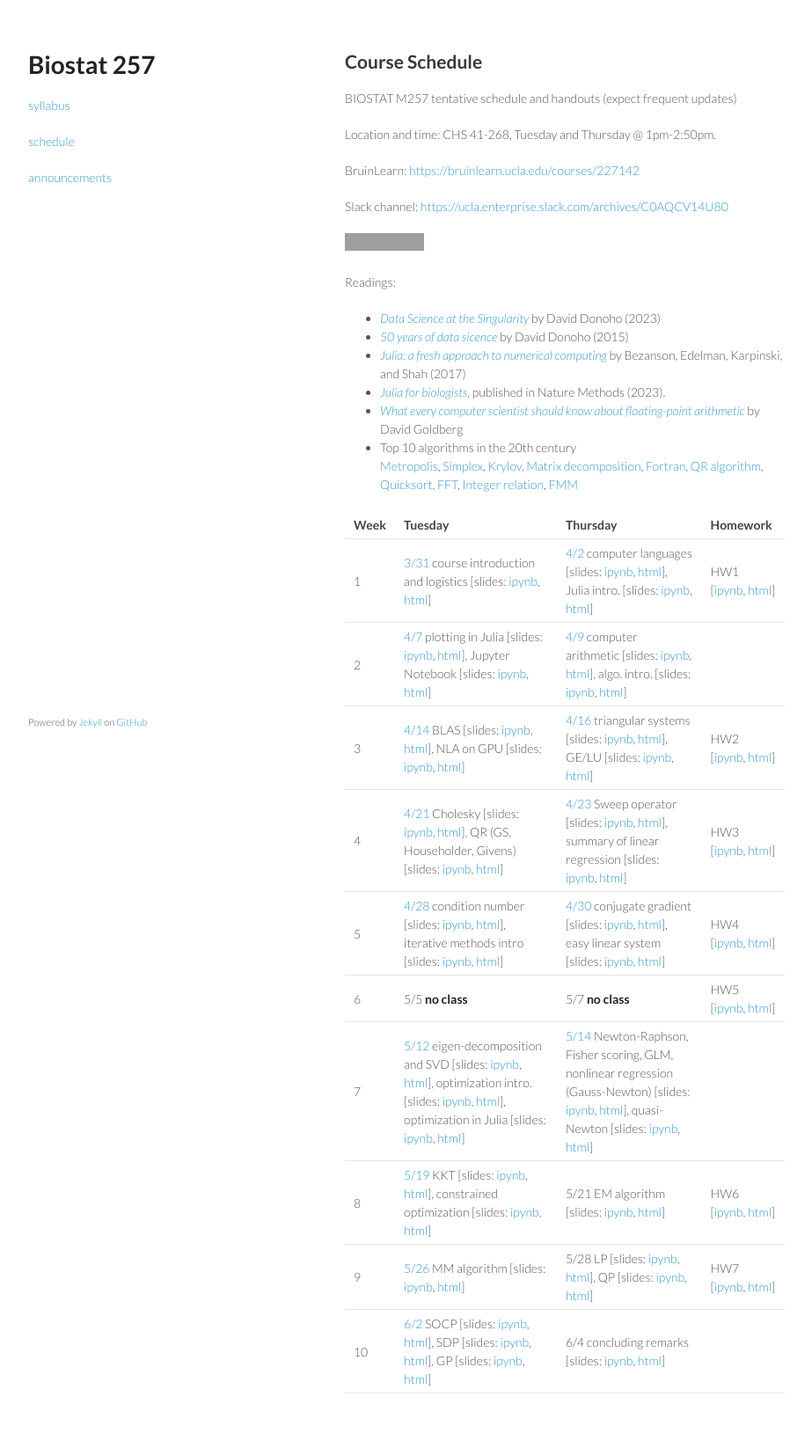
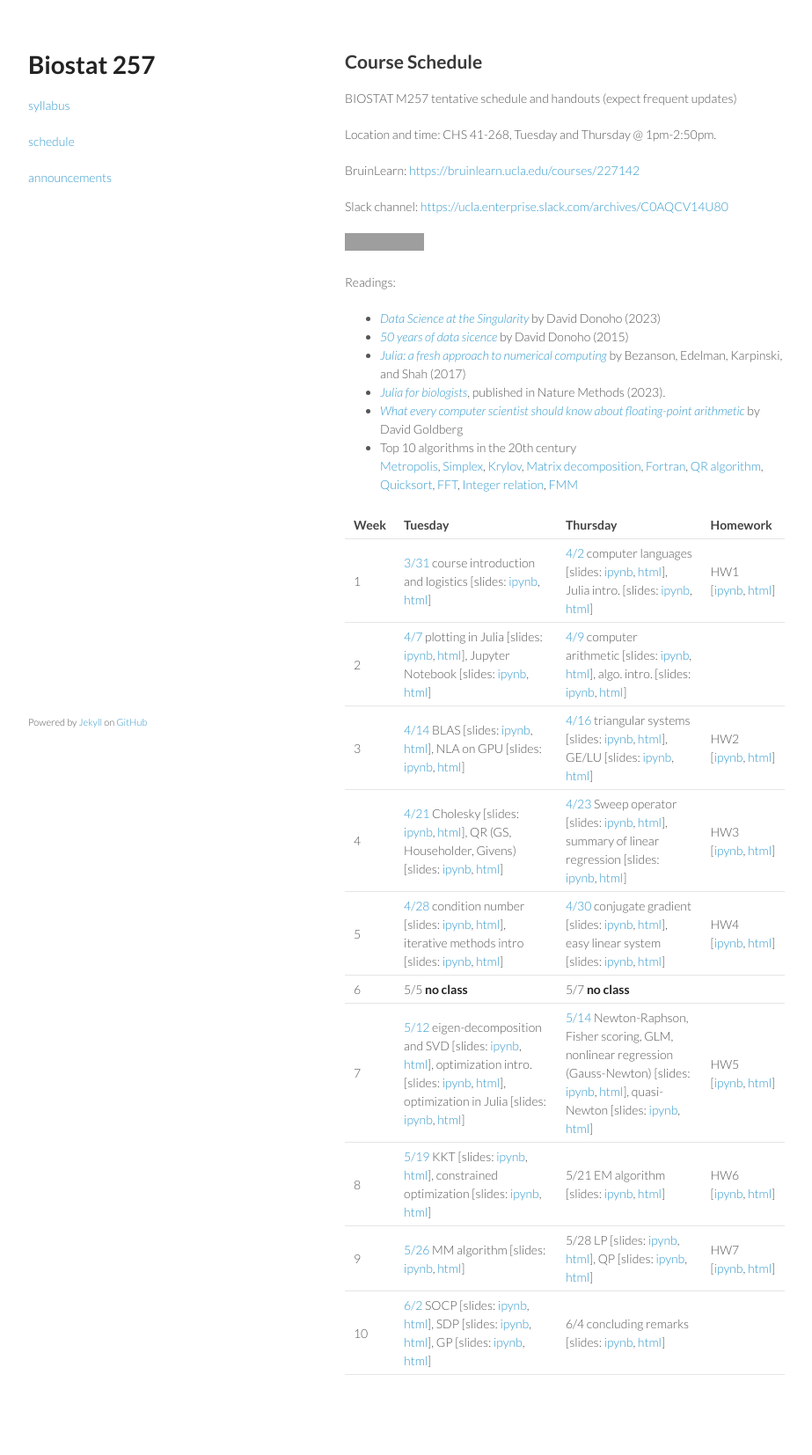
Before and after one commit to ucla-biostat-257/2026spring, a Jekyll site: the page built from schedule/schedule.md, in a window 1280 px wide. Shown: the whole page at 88% size, without its empty margins (178-1101 px from the left). Built offline with Jekyll 4.4.1, drawn with Linux system fonts in a browser that asks for light colours; after the commit the page ends 1633 px from its top, so only the background shows below that; grey boxes are pictures that could not be loaded.

Commit message:
post hw5

```diff
--- a/hw/hw5/Project.toml
+++ b/hw/hw5/Project.toml
@@ -10,9 +10,7 @@ Gurobi = "2e9cd046-0924-5485-92f1-d5272153d98b"
 HiGHS = "87dc4568-4c63-4d18-b0c0-bb2238e4078b"
 Hypatia = "b99e6be6-89ff-11e8-14f8-45c827f4f8f2"
 JuMP = "4076af6c-e467-56ae-b986-b466b2749572"
-KNITRO = "67920dd8-b58e-52a8-8622-53c4cffbe346"
 MosekTools = "1ec41992-ff65-5c91-ac43-2df89e9693a4"
-Pajarito = "2f354839-79df-5901-9f0a-cdb2aac6fe30"
 PrettyTables = "08abe8d2-0d0c-5749-adfa-8a2ac140af0d"
 SCS = "c946c3f1-0d1f-5ce8-9dea-7daa1f7e2d13"
 StatsModels = "3eaba693-59b7-5ba5-a881-562e759f1c8d"
--- a/schedule/schedule.md
+++ b/schedule/schedule.md
@@ -32,8 +32,8 @@ Readings:
 | 3 | [4/14](https://ucla-biostat-257.github.io/2026spring/biostat257spring2026/2026/04/14/week3-day1.html) BLAS \[slides: [ipynb](https://github.com/ucla-biostat-257/2026spring/blob/master/slides/08-numalgintro/numalgintro.ipynb), [html](../slides/08-numalgintro/numalgintro.html)\], NLA on GPU \[slides: [ipynb](https://github.com/ucla-biostat-257/2026spring/blob/master/slides/09-juliagpu/juliagpu.ipynb), [html](../slides/09-juliagpu/juliagpu.html)\] | [4/16](https://ucla-biostat-257.github.io/2026spring/biostat257spring2026/2026/04/16/week3-day2.html) triangular systems \[slides: [ipynb](https://github.com/ucla-biostat-257/2026spring/blob/master/slides/10-trisys/trisys.ipynb), [html](../slides/10-trisys/trisys.html)\], GE/LU \[slides: [ipynb](https://github.com/ucla-biostat-257/2026spring/blob/master/slides/11-gelu/gelu.ipynb), [html](../slides/11-gelu/gelu.html)\] | HW2 \[[ipynb](https://raw.githubusercontent.com/ucla-biostat-257/2026spring/master/hw/hw2/hw02.ipynb), [html](../hw/hw2/hw02.html)\] |
 | 4 | [4/21](https://ucla-biostat-257.github.io/2026spring/biostat257spring2026/2026/04/21/week4-day1.html) Cholesky \[slides: [ipynb](https://github.com/ucla-biostat-257/2026spring/blob/master/slides/12-chol/chol.ipynb), [html](../slides/12-chol/chol.html)\], QR (GS, Householder, Givens) \[slides: [ipynb](https://github.com/ucla-biostat-257/2026spring/blob/master/slides/13-qr/qr.ipynb), [html](../slides/13-qr/qr.html)\] | [4/23](https://ucla-biostat-257.github.io/2026spring/biostat257spring2026/2026/04/23/week4-day2.html) Sweep operator \[slides: [ipynb](https://github.com/ucla-biostat-257/2026spring/blob/master/slides/14-sweep/sweep.ipynb), [html](../slides/14-sweep/sweep.html)\], summary of linear regression \[slides: [ipynb](https://github.com/ucla-biostat-257/2026spring/blob/master/slides/15-linreg/linreg.ipynb), [html](../slides/15-linreg/linreg.html)\] | HW3 \[[ipynb](https://raw.githubusercontent.com/ucla-biostat-257/2026spring/master/hw/hw3/hw03.ipynb), [html](../hw/hw3/hw03.html)\] |
 | 5 | [4/28](https://ucla-biostat-257.github.io/2026spring/biostat257spring2026/2026/04/28/week5-day1.html) condition number \[slides: [ipynb](https://github.com/ucla-biostat-257/2026spring/blob/master/slides/16-cond/cond.ipynb), [html](../slides/16-cond/cond.html)\], iterative methods intro \[slides: [ipynb](https://github.com/ucla-biostat-257/2026spring/blob/master/slides/17-iterative/iterative.ipynb), [html](../slides/17-iterative/iterative.html)\] | [4/30](https://ucla-biostat-257.github.io/2026spring/biostat257spring2026/2026/04/30/week5-day2.html) conjugate gradient \[slides: [ipynb](https://github.com/ucla-biostat-257/2026spring/blob/master/slides/18-cg/cg.ipynb), [html](../slides/18-cg/cg.html)\], easy linear system \[slides: [ipynb](https://github.com/ucla-biostat-257/2026spring/blob/master/slides/19-easylineq/easylineq.ipynb), [html](../slides/19-easylineq/easylineq.html)\] | HW4 \[[ipynb](https://raw.githubusercontent.com/ucla-biostat-257/2026spring/master/hw/hw4/hw04.ipynb), [html](../hw/hw4/hw04.html)\] |
-| 6 | 5/5 **no class**  | 5/7 **no class** | HW5 \[[ipynb](https://raw.githubusercontent.com/ucla-biostat-257/2026spring/master/hw/hw5/hw05.ipynb), [html](../hw/hw5/hw05.html)\] |
-| 7 | [5/12](https://ucla-biostat-257.github.io/2026spring/biostat257spring2026/2026/05/12/week7-day1.html) eigen-decomposition and SVD \[slides: [ipynb](https://github.com/ucla-biostat-257/2026spring/blob/master/slides/20-eigsvd/eigsvd.ipynb), [html](../slides/20-eigsvd/eigsvd.html)\], optimization intro. \[slides: [ipynb](https://github.com/ucla-biostat-257/2026spring/blob/master/slides/21-optmintro/optmintro.ipynb), [html](../slides/21-optmintro/optmintro.html)\], optimization in Julia \[slides: [ipynb](https://github.com/ucla-biostat-257/2026spring/blob/master/slides/22-juliaopt/juliaopt.ipynb), [html](../slides/22-juliaopt/juliaopt.html)\] | [5/14](https://ucla-biostat-257.github.io/2026spring/biostat257spring2026/2026/05/14/week7-day2.html) Newton-Raphson, Fisher scoring, GLM, nonlinear regression (Gauss-Newton) \[slides: [ipynb](https://github.com/ucla-biostat-257/2026spring/blob/master/slides/23-newton/newton.ipynb), [html](../slides/23-newton/newton.html)\], quasi-Newton \[slides: [ipynb](https://github.com/ucla-biostat-257/2026spring/blob/master/slides/24-quasinewton/quasinewton.ipynb), [html](../slides/24-quasinewton/quasinewton.html)\] | |
+| 6 | 5/5 **no class**  | 5/7 **no class** | |
+| 7 | [5/12](https://ucla-biostat-257.github.io/2026spring/biostat257spring2026/2026/05/12/week7-day1.html) eigen-decomposition and SVD \[slides: [ipynb](https://github.com/ucla-biostat-257/2026spring/blob/master/slides/20-eigsvd/eigsvd.ipynb), [html](../slides/20-eigsvd/eigsvd.html)\], optimization intro. \[slides: [ipynb](https://github.com/ucla-biostat-257/2026spring/blob/master/slides/21-optmintro/optmintro.ipynb), [html](../slides/21-optmintro/optmintro.html)\], optimization in Julia \[slides: [ipynb](https://github.com/ucla-biostat-257/2026spring/blob/master/slides/22-juliaopt/juliaopt.ipynb), [html](../slides/22-juliaopt/juliaopt.html)\] | [5/14](https://ucla-biostat-257.github.io/2026spring/biostat257spring2026/2026/05/14/week7-day2.html) Newton-Raphson, Fisher scoring, GLM, nonlinear regression (Gauss-Newton) \[slides: [ipynb](https://github.com/ucla-biostat-257/2026spring/blob/master/slides/23-newton/newton.ipynb), [html](../slides/23-newton/newton.html)\], quasi-Newton \[slides: [ipynb](https://github.com/ucla-biostat-257/2026spring/blob/master/slides/24-quasinewton/quasinewton.ipynb), [html](../slides/24-quasinewton/quasinewton.html)\] | HW5 \[[ipynb](https://raw.githubusercontent.com/ucla-biostat-257/2026spring/master/hw/hw5/hw05.ipynb), [html](../hw/hw5/hw05.html)\] |
 | 8 | [5/19](https://ucla-biostat-257.github.io/2026spring/biostat257spring2026/2026/05/19/week8-day1.html) KKT \[slides: [ipynb](https://github.com/ucla-biostat-257/2026spring/blob/master/slides/27-kkt/kkt.ipynb), [html](../slides/27-kkt/kkt.html)\], constrained optimization \[slides: [ipynb](https://github.com/ucla-biostat-257/2026spring/blob/master/slides/28-newtonconstr/newton_constr.ipynb), [html](../slides/28-newtonconstr/newton_constr.html)\] | 5/21 EM algorithm \[slides: [ipynb](https://github.com/ucla-biostat-257/2026spring/blob/master/slides/25-em/em.ipynb), [html](../slides/25-em/em.html)\] | HW6 \[[ipynb](https://raw.githubusercontent.com/ucla-biostat-257/2026spring/master/hw/hw6/hw06.ipynb), [html](../hw/hw6/hw06.html)\] |
 | 9 | [5/26](https://ucla-biostat-257.github.io/2026spring/biostat257spring2026/2026/05/26/week9-day1.html) MM algorithm \[slides: [ipynb](https://github.com/ucla-biostat-257/2026spring/blob/master/slides/26-mm/mm.ipynb), [html](../slides/26-mm/mm.html)\] | 5/28 LP \[slides: [ipynb](https://github.com/ucla-biostat-257/2026spring/blob/master/slides/29-lp/lp.ipynb), [html](../slides/29-lp/lp.html)\], QP \[slides: [ipynb](https://github.com/ucla-biostat-257/2026spring/blob/master/slides/30-qp/qp.ipynb), [html](../slides/30-qp/qp.html)\] | HW7 \[[ipynb](https://raw.githubusercontent.com/ucla-biostat-257/2026spring/master/hw/hw7/hw07.ipynb), [html](../hw/hw7/hw07.html)\] |
 | 10 | [6/2](https://ucla-biostat-257.github.io/2026spring/biostat257spring2026/2026/06/02/week10-day1.html) SOCP \[slides: [ipynb](https://github.com/ucla-biostat-257/2026spring/blob/master/slides/31-socp/socp.ipynb), [html](../slides/31-socp/socp.html)\], SDP \[slides: [ipynb](https://github.com/ucla-biostat-257/2026spring/blob/master/slides/33-sdp/sdp.ipynb), [html](../slides/33-sdp/sdp.html)\], GP \[slides: [ipynb](https://github.com/ucla-biostat-257/2026spring/blob/master/slides/32-gp/gp.ipynb), [html](../slides/32-gp/gp.html)\] | 6/4 concluding remarks \[slides: [ipynb](https://github.com/ucla-biostat-257/2026spring/blob/master/slides/34-coda/coda.ipynb), [html](../slides/34-coda/coda.html)\] | |
```
